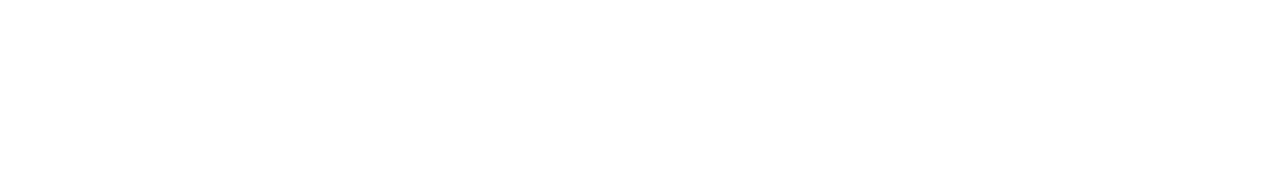
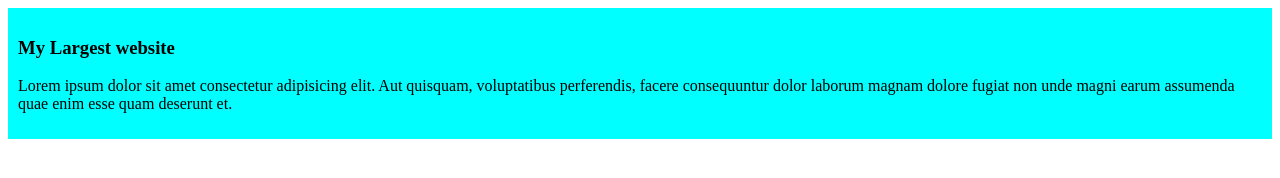
Before and after one commit to Sazzadhossain2003/my-first-github-film, a plain HTML site: page index.html in a window 1280 px wide. Drawn offline with Linux system fonts and the light colour scheme.

Commit message:
added the first blog

```diff
--- a/index.html
+++ b/index.html
@@ -4,8 +4,12 @@
     <meta charset="UTF-8">
     <meta name="viewport" content="width=device-width, initial-scale=1.0">
     <title>My Weakest Film</title>
+    <link rel="stylesheet" href="styles/blogs.css">
 </head>
 <body>
-
+    <div>
+        <h3>My Largest website</h3>
+        <p>Lorem ipsum dolor sit amet consectetur adipisicing elit. Aut quisquam, voluptatibus perferendis, facere consequuntur dolor laborum magnam dolore fugiat non unde magni earum assumenda quae enim esse quam deserunt et.</p>
+    </div>
 </body>
 </html>
--- /dev/null
+++ b/styles/blogs.css
@@ -0,0 +1,4 @@
+div{
+background-color: aqua;
+padding: 10px;
+}
```
